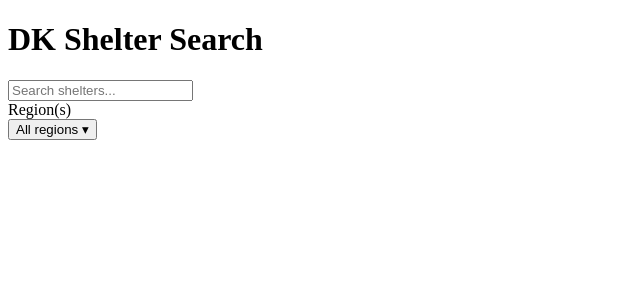
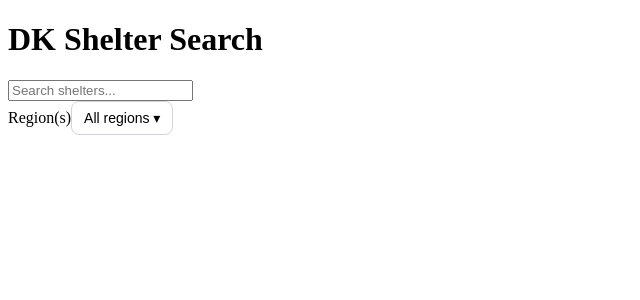
Before and after one commit to peterjschweitzer/dk-shelter-web-search, a Next.js app: page / in a window 1280 px wide. Shown: the top 300 px of the page, without its empty margins (0-640 px from the left). Built offline with nearby package versions, Linux system fonts and the light colour scheme.

Commit message:
RegionSelect: remove Tailwind, add inline styles

```diff
--- a/components/RegionSelect.tsx
+++ b/components/RegionSelect.tsx
@@ -1,3 +1,4 @@
+// components/RegionSelect.tsx
 import React, { useEffect, useMemo, useRef, useState } from "react";
 
 export type RegionKey =
@@ -36,6 +37,41 @@ export type RegionSelectProps = {
   disabled?: boolean;
 };
 
+const btnStyle: React.CSSProperties = {
+  padding: "8px 12px",
+  borderRadius: 8,
+  border: "1px solid #d1d5db",
+  background: "#fff",
+  fontSize: 14,
+  cursor: "pointer",
+};
+const panelStyle: React.CSSProperties = {
+  position: "absolute",
+  top: "calc(100% + 8px)",
+  left: 0,
+  width: 260,
+  background: "#fff",
+  border: "1px solid #e5e7eb",
+  borderRadius: 12,
+  boxShadow: "0 8px 20px rgba(0,0,0,0.12)",
+  padding: 8,
+  zIndex: 1000,
+};
+const itemStyle: React.CSSProperties = {
+  display: "flex",
+  alignItems: "center",
+  gap: 8,
+  padding: "8px",
+  borderRadius: 8,
+  cursor: "pointer",
+  userSelect: "none",
+};
+const dividerStyle: React.CSSProperties = {
+  height: 1,
+  background: "#e5e7eb",
+  margin: "4px 0",
+};
+
 export default function RegionSelect({
   value,
   onChange,
@@ -45,6 +81,7 @@ export default function RegionSelect({
   const [open, setOpen] = useState(false);
   const ref = useRef<HTMLDivElement>(null);
 
+  // Close on outside click
   useEffect(() => {
     function onDocClick(e: MouseEvent) {
       if (!ref.current) return;
@@ -73,49 +110,43 @@ export default function RegionSelect({
 
   function toggleOne(k: RegionKey) {
     const set = new Set(value);
-    if (set.has(k)) set.delete(k);
-    else set.add(k);
+    set.has(k) ? set.delete(k) : set.add(k);
     onChange(Array.from(set));
   }
 
   return (
-    <div ref={ref} className={className} style={{ position: "relative" }}>
+    <div
+      ref={ref}
+      className={className}
+      style={{ position: "relative", display: "inline-block" }}
+    >
       <button
         type="button"
         disabled={disabled}
         onClick={() => setOpen((o) => !o)}
         aria-haspopup="listbox"
         aria-expanded={open}
-        className="px-3 py-2 rounded-lg border border-gray-300 text-sm bg-white hover:bg-gray-50"
+        style={btnStyle}
       >
         {buttonLabel} ▾
       </button>
 
       {open && (
-        <div
-          role="listbox"
-          aria-multiselectable="true"
-          className="absolute z-50 mt-2 w-64 rounded-xl border border-gray-200 bg-white shadow-lg p-2"
-        >
-          <label className="flex items-center gap-2 px-2 py-2 rounded-lg hover:bg-gray-50 cursor-pointer">
+        <div role="listbox" aria-multiselectable="true" style={panelStyle}>
+          <label style={itemStyle}>
             <input
               type="checkbox"
               checked={allSelected || noneSelected}
-              aria-checked={
-                allSelected ? "true" : noneSelected ? "mixed" : "false"
-              }
+              aria-checked={allSelected ? "true" : noneSelected ? "mixed" : "false"}
               onChange={toggleAll}
             />
             <span>All regions</span>
           </label>
-          <div className="my-1 h-px bg-gray-200" />
+          <div style={dividerStyle} />
           {REGION_OPTIONS.map((opt) => {
             const checked = value.includes(opt.key);
             return (
-              <label
-                key={opt.key}
-                className="flex items-center gap-2 px-2 py-2 rounded-lg hover:bg-gray-50 cursor-pointer"
-              >
+              <label key={opt.key} style={itemStyle}>
                 <input
                   type="checkbox"
                   checked={checked}
```
